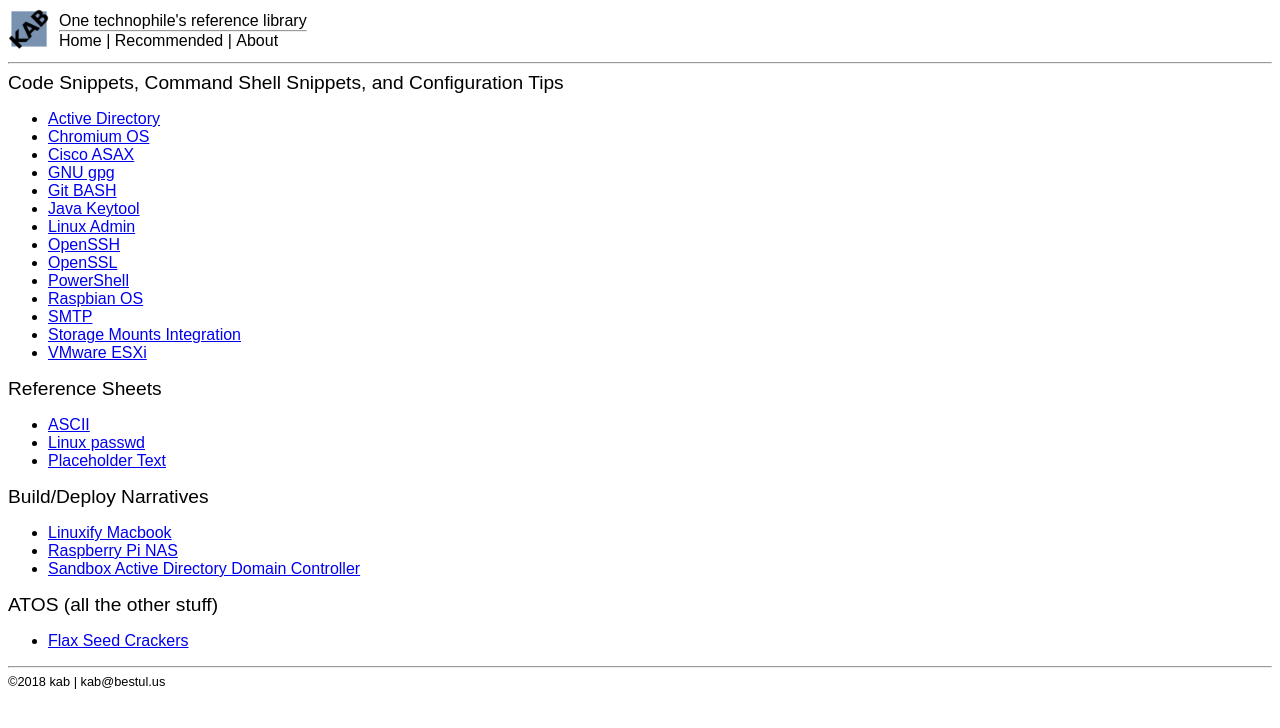
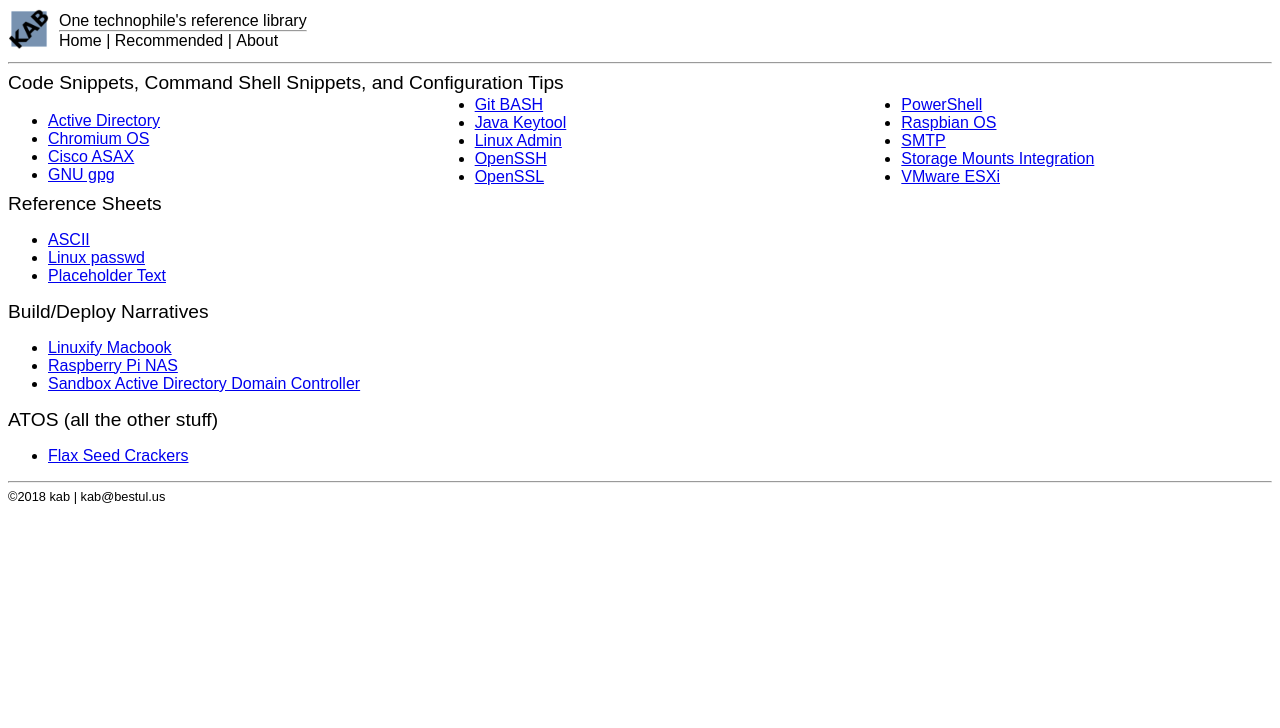
Before and after one commit to kabtech/kab, a Jekyll site: the page built from index.md, in a window 1280 px wide. Shown: the top 728 px of the page. Built offline with Jekyll 4.4.1, drawn with Linux system fonts in a browser that asks for light colours; comment, search, counter and statistics services are not loaded.

Commit message:
Update main.html

```diff
--- a/_layouts/main.html
+++ b/_layouts/main.html
@@ -47,6 +47,7 @@
 <div id="content">
 <div id="ccc">
     <p class="sectionHeader">Code Snippets, Command Shell Snippets, and Configuration Tips</p>
+    <div class="dynColumns">
     <ul>
       {% assign items = site.pages | sort: 'title' %}
       {% for p in items %}
@@ -57,6 +58,7 @@
         {% endif %}
       {% endfor %}
     </ul>
+  </div>
 </div>
 <div id="rs">
     <p class="sectionHeader">Reference Sheets</p>
```
